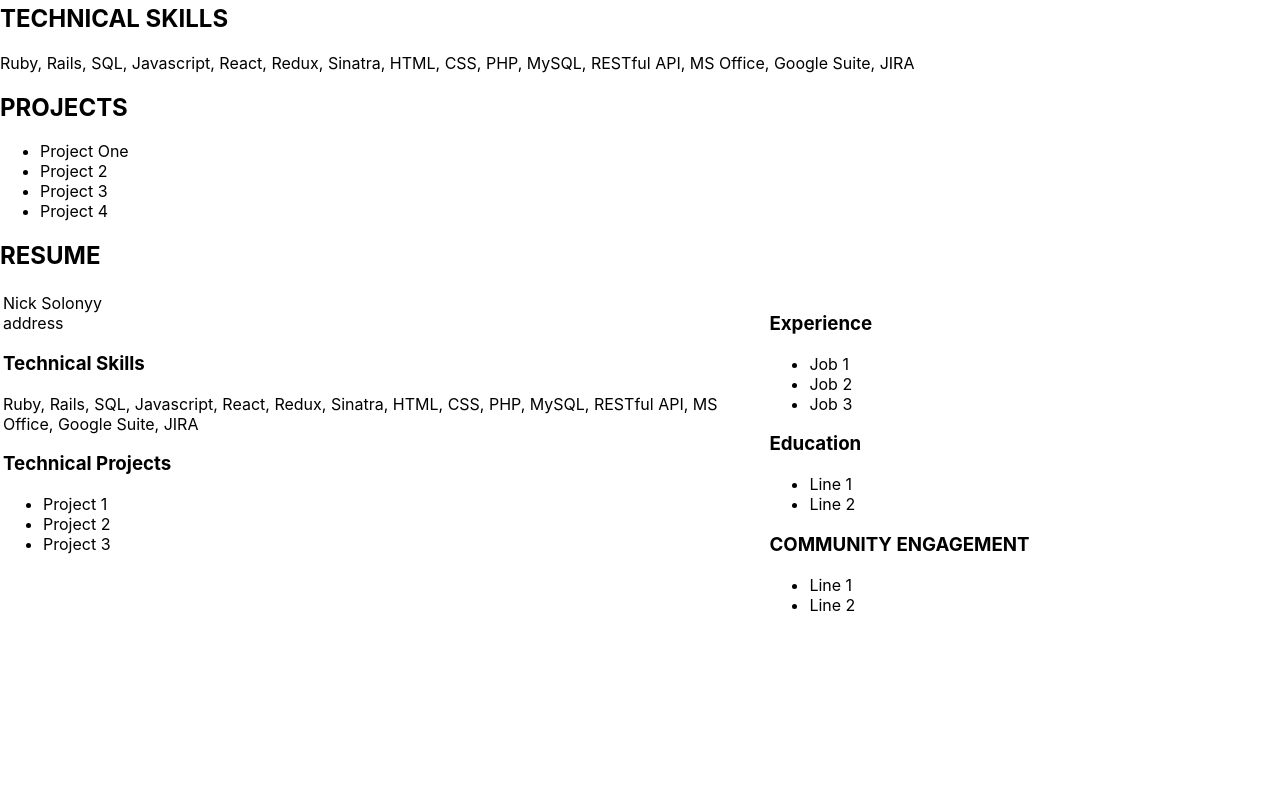
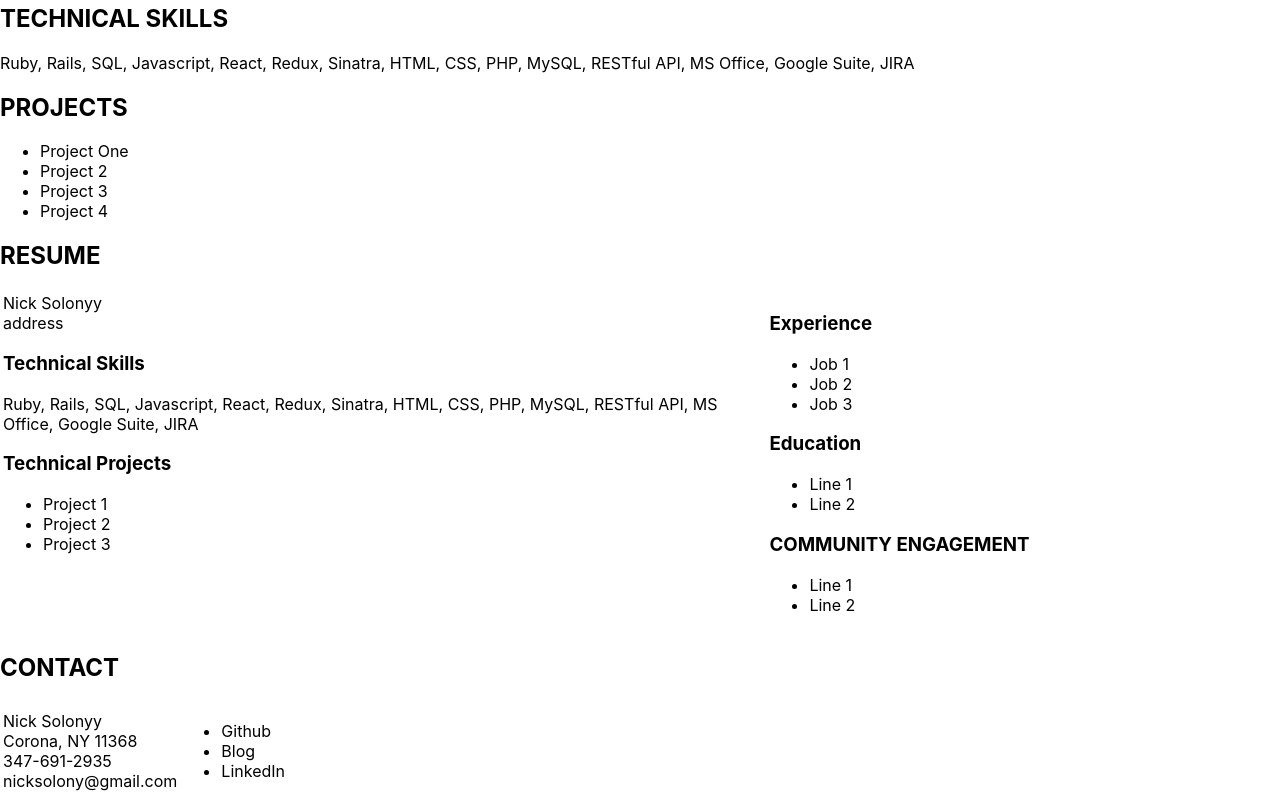
Before and after one commit to nicksolony/portfolio-frontend, a React (Create React App) app: page / in a window 1280 px wide. Shown: the part 381-1181 px from the top of the page. Before the commit the page ends 1015 px from the top, so only its background shows below. Built offline with nearby package versions, Linux system fonts and the light colour scheme.

Commit message:
added contents folder and created contact.js

```diff
--- a/src/App.js
+++ b/src/App.js
@@ -1,9 +1,10 @@
 import React from 'react';
 import Header from './components/Header';
-import About from './components/About';
-import Skills from './components/Skills';
-import Projects from './components/Projects';
-import Resume from './components/Resume';
+import About from './contents/About';
+import Skills from './contents/Skills';
+import Projects from './contents/Projects';
+import Resume from './contents/Resume';
+import Contact from './contents/Contact';
 
 
 //need to get logo from Anya to add it here
@@ -18,6 +19,7 @@ function App() {
       <Skills />
       <Projects />
       <Resume />
+      <Contact/>
 
 
     </div>
--- /dev/null
+++ b/src/components/Address.js
@@ -0,0 +1,16 @@
+import React, {Component} from 'react'
+
+class Address extends Component {
+    render() {
+        return (
+        <div>
+            Nick Solonyy <br/>
+            Corona, NY 11368 <br/>
+            347-691-2935 <br/>
+            nicksolony@gmail.com
+        </div>
+        )
+    }
+}
+
+export default Address;
--- /dev/null
+++ b/src/contents/Contact.js
@@ -0,0 +1,27 @@
+import React, {Component} from 'react'
+import Social from '../components/Social'
+import Address from '../components/Address'
+
+
+class Resume extends Component {
+    render() {
+        return (
+            <div>
+                <h2>CONTACT</h2>
+                <table>
+                    <tr>
+                        <td className="ColumnLeft">
+                            <Address/>
+                        </td>
+                        <td className="ColumnRight">
+                            <Social/>
+                        </td>
+                    </tr>
+                </table>
+
+            </div>
+        )
+    }
+}
+
+export default Resume
--- a/src/components/Projects.js
+++ b/src/contents/Projects.js
@@ -1,5 +1,5 @@
 import React, {Component} from 'react'
-import ProjectItem from './ProjectItem'
+import ProjectItem from '../components/ProjectItem'
 
 class Projects extends Component {
     render() {
```
Also changed, not shown: src/contents/Resume.js (renamed from src/components/Resume.js, +6 -6 lines), src/contents/About.js (renamed from src/components/About.js), src/contents/Skills.js (renamed from src/components/Skills.js).
